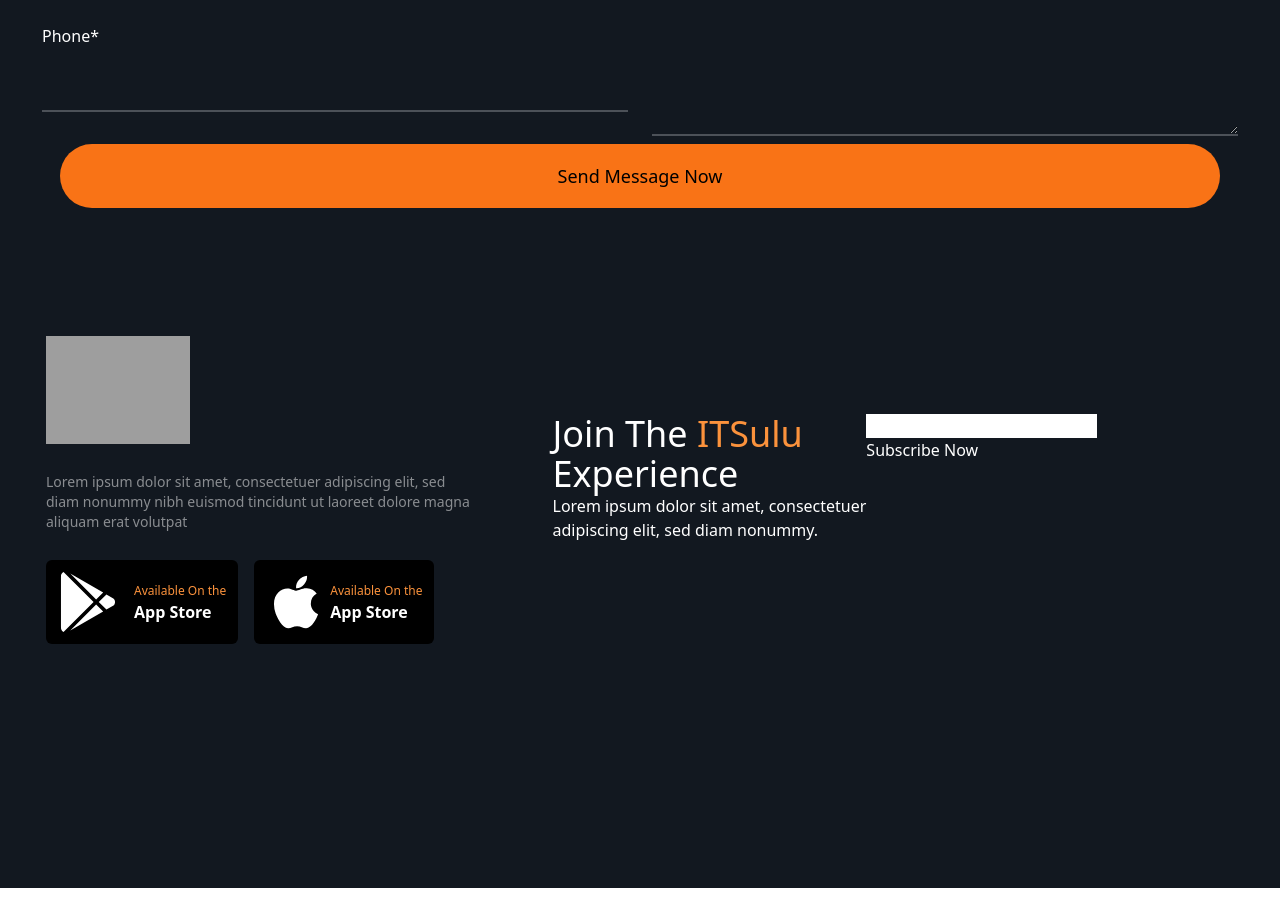
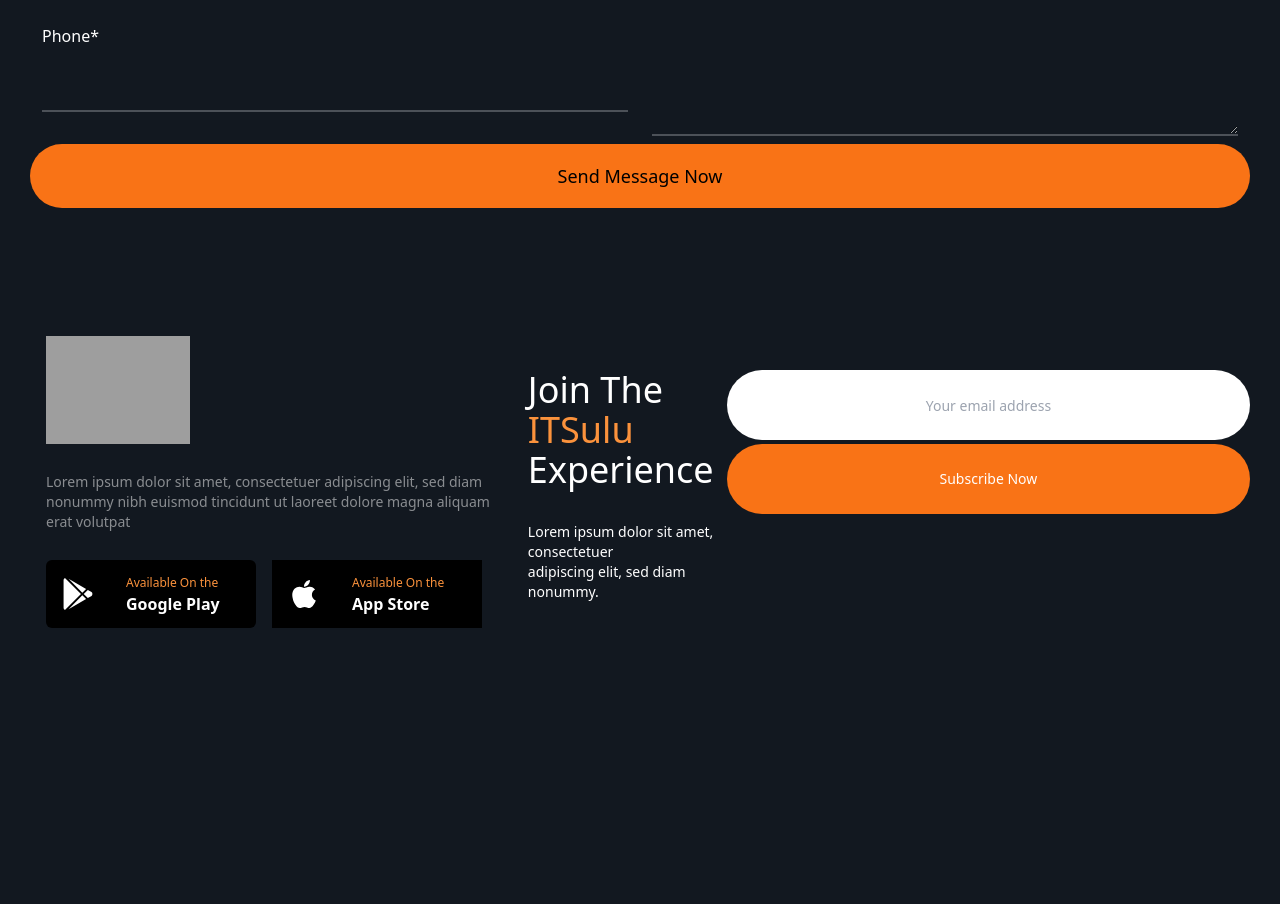
Before and after one commit to amarishsajwan/it-solu, a React (Vite) app in the folder frontend/: page / in a window 1280 px wide. Shown: the part 2300-3204 px from the top of the page. Built offline with nearby package versions, Linux system fonts and the light colour scheme; grey boxes are pictures that could not be loaded.

Commit message:
updated footer section

```diff
--- a/frontend/src/components/footer.jsx
+++ b/frontend/src/components/footer.jsx
@@ -45,9 +45,9 @@
                 </div>
 
                 {/* Submit Button */}
-                <div className="container mx-auto pt-4">
-                    <button className=" inline-flex items-center justify-center w-full h-16 bg-orange-500 transition-all ease-in-out hover:bg-orange-400 text-black font-medium cursor-pointer px-16 rounded-full focus:outline-none text-center text-lg " type="button">
-                        Send Message Now
+                <div className="flex box-border w-full pt-4">
+                    <button className=" w-full inline-flex items-center justify-center h-16 bg-orange-500 transition-all ease-in-out hover:bg-orange-400  font-base font-medium cursor-pointer px-16 rounded-full focus:outline-none text-center sm:text-lg whitespace-nowrap " type="button">
+                        <span className="text-black"> Send Message Now</span>
                     </button>
                 </div>
             </form>
@@ -55,24 +55,24 @@
 
 
             <div className="py-32 max-w-screen-2xl">
-                <div className="flex justify-center gap-x-14 items-center">
-                    <div className="w-2/5 px-4 text-sm font-normal">
+                <div className="flex flex-col sm:gap-y-24 sm:flex-row justify-center sm:gap-x-4 items-center">
+                    <div className=" sm:w-2/5 px-4 text-sm mb-8 font-normal">
                         <img className="w-36 mb-7" src="https://itsulu-react.netlify.app/img/logo/logo-light.png" alt="logo" />
                         <p className="mb-7 text-white opacity-50 ">Lorem ipsum dolor sit amet, consectetuer adipiscing elit, sed diam nonummy nibh euismod tincidunt ut laoreet dolore magna aliquam erat volutpat</p>
-                        <a className=" inline-flex gap-x-4 p-3 rounded-md items-center text-sm bg-black transition ease-in-out duration-300  hover:bg-gray-700 mb-1 mr-4" href="">
-                            <div className="">
-                                <FaGooglePlay size={60} color="white" />
+                        <a className=" inline-flex gap-x-4 py-3 mb-1 mr-4 rounded-md items-center text-sm bg-black transition ease-in-out duration-300  hover:bg-gray-700 " href="">
+                            <div className="flex w-16 justify-center">
+                                <FaGooglePlay size={32} color="white" />
                             </div>
-                            <div className="">
+                            <div className=" w-[130px] ">
                                 <span className="text-xs text-orange-400">Available On the</span>
-                                <div className="text-base font-semibold">App Store</div>
+                                <div className="text-base font-semibold">Google Play</div>
                             </div>
                         </a>
-                        <a className="inline-flex gap-x-1 rounded-md p-3 text-sm bg-black  transition ease-in-out duration-300  hover:bg-gray-700 items-center" href="">
-                            <div className="">
-                                <FaApple size={60} color="white" />
+                        <a className="inline-flex gap-x-4 py-3 mb-1rounded-md   text-sm bg-black  transition ease-in-out duration-300  hover:bg-gray-700 items-center" href="">
+                            <div className="flex w-16 justify-center">
+                                <FaApple size={32} color="white" />
                             </div>
-                            <div className="">
+                            <div className="w-[130px]">
                                 <span className="text-xs text-orange-400">Available On the</span>
                                 <div className="text-base font-semibold">App Store</div>
 
@@ -80,18 +80,18 @@
 
                         </a>
                     </div>
-                    <div className="w-3/5">
-                        <div className="flex">
+                    <div className="sm:w-3/5 w-full text-sm font-normal ">
+                        <div className="flex flex-col w-full sm:flex-row ">
                             <div className="  mb-7">
-                                <h3 className="text-4xl text-white" >Join The <span className="text-orange-400">
+                                <h3 className="text-4xl mb-8 text-white" >Join The <span className="text-orange-400">
                                     ITSulu </span> <br /> Experience</h3>
                                 <p>Lorem ipsum dolor sit amet, consectetuer <br />
                                     adipiscing elit, sed diam nonummy.</p>
                             </div>
-                            <div className="mb-7">
+                            <div className="w-full box-border mb-7">
                                 <form action="">
-                                    <input type="text" />
-                                    <button className="flex"><span>Subscribe Now</span></button>
+                                    <input className="w-full h-[70px] px-8 bg-white mb-1 rounded-full font normal text-center " type="text" placeholder="Your email address" />
+                                    <button className="inline-flex w-full cursor-pointer h-[70px] px-[60px] font-medium whitespace-nowrap items-center justify-center text-center transition bg-orange-500 rounded-full"><span>Subscribe Now</span></button>
                                 </form>
                             </div>
                         </div>
```
